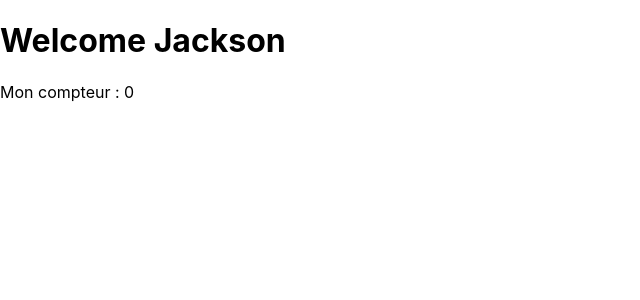
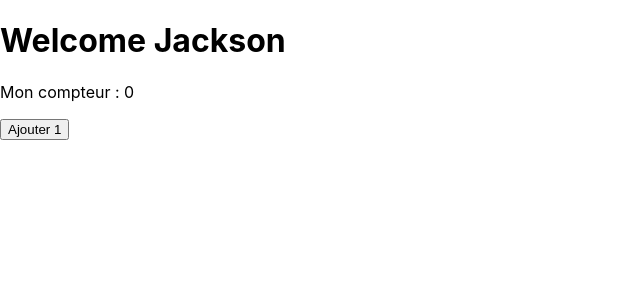
Before and after one commit to SacleuxBenoit/testReact, a React (Create React App) app in the folder first-project/: page / in a window 1280 px wide. Shown: the top 300 px of the page, without its empty margins (0-640 px from the left). Built offline with nearby package versions, Linux system fonts and the light colour scheme.

Commit message:
add a button in the component Welcome.js

```diff
--- a/first-project/src/component/Welcome.js
+++ b/first-project/src/component/Welcome.js
@@ -12,6 +12,7 @@ class Welcome extends Component{
             <div>
             <h1>Welcome {this.props.name}</h1>
             <p>Mon compteur : {this.state.count}</p>
+            <button>Ajouter 1</button>
             </div>
         );
     }
```
